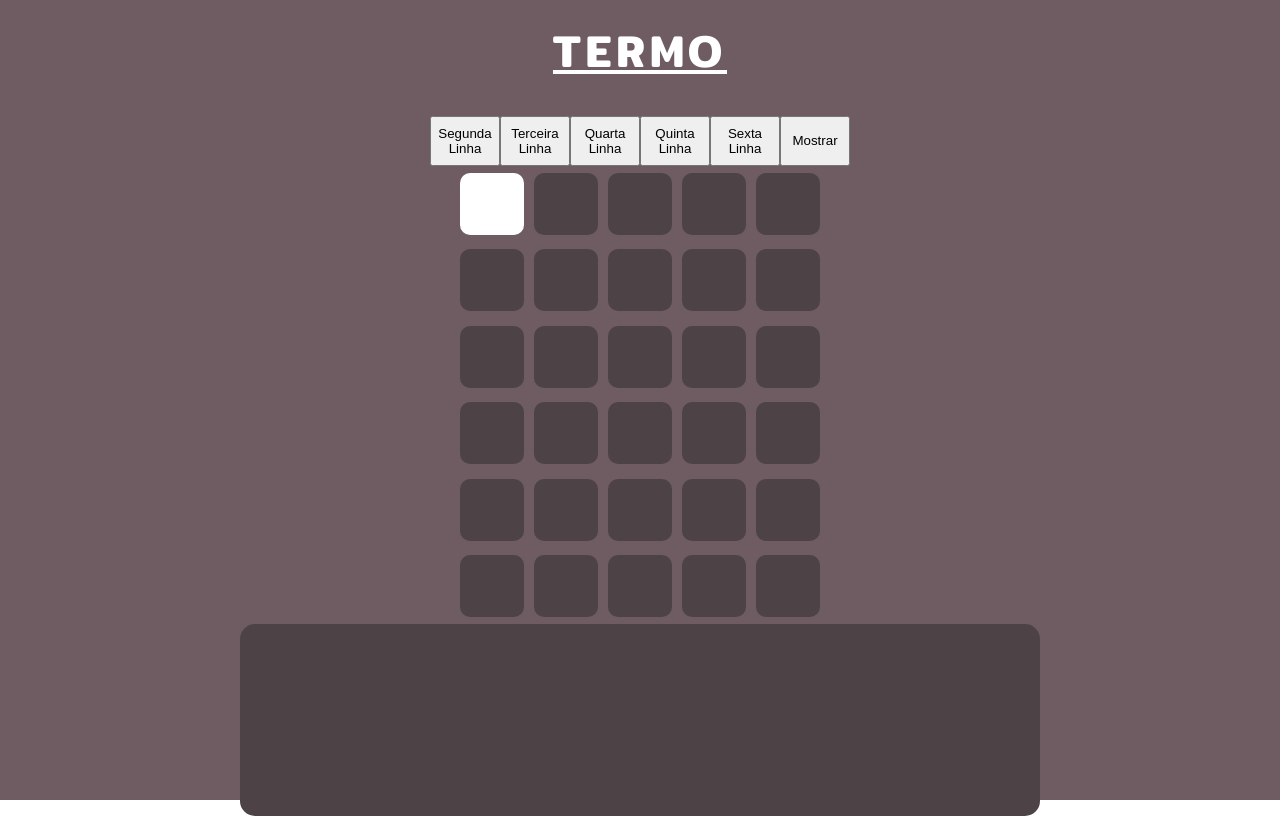
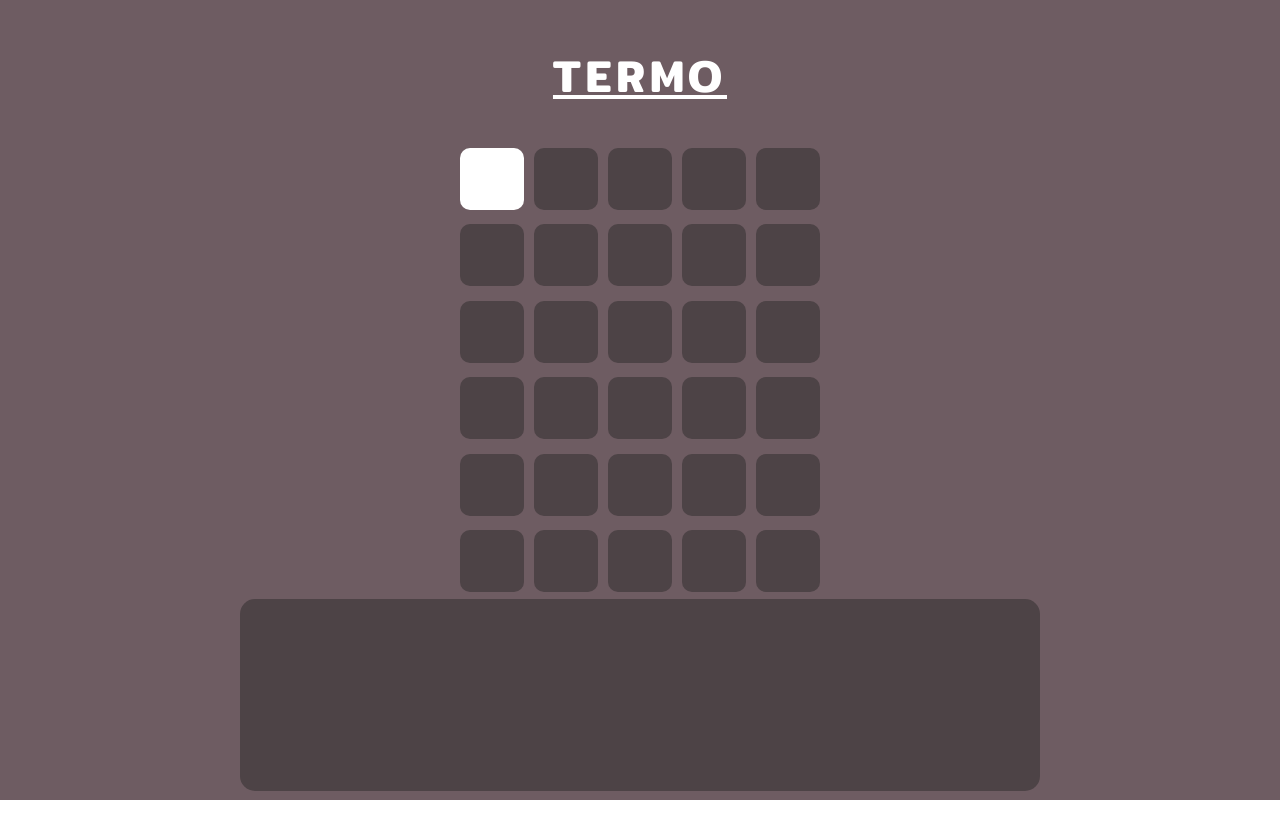
Before and after one commit to DevLeonardoK/wordle_react, a React (Create React App) app: page / in a window 1280 px wide. Built offline with nearby package versions, Linux system fonts and the light colour scheme.

Commit message:
remove buttons and styles :file_folder:

```diff
--- a/src/App.jsx
+++ b/src/App.jsx
@@ -161,27 +161,6 @@ const App = () => {
         <h1 className="title" style={styleTitle}>
           TERMO
         </h1>
-        <div className="buttons">
-          <button onClick={firstLine} style={styleBtn}>
-            Segunda Linha
-          </button>
-          <button onClick={terceiraLine} style={styleBtn}>
-            Terceira Linha
-          </button>
-          <button onClick={quartaLine} style={styleBtn}>
-            Quarta Linha
-          </button>
-          <button onClick={quintaLine} style={styleBtn}>
-            Quinta Linha
-          </button>
-          <button onClick={sextaLine} style={styleBtn}>
-            Sexta Linha
-          </button>
-          <button onClick={mostrar} style={styleBtn}>
-            Mostrar
-          </button>
-        </div>
-
         <div className="container-area-app">
           <div className="row-area" style={styleRow}>
             <input type="text" className="input1" id="1" autoFocus></input>
--- a/src/app.css
+++ b/src/app.css
@@ -19,15 +19,6 @@ input:focus {
   background-color: #fff;
   transition: 0.35s;
   border: none;
-}
-
-.buttons {
-  width: 100vw;
-  height: 110px;
-  display: flex;
-  justify-content: center;
-  align-items: center;
-  flex-direction: row;
 }
 
 .container-area-app {
```
